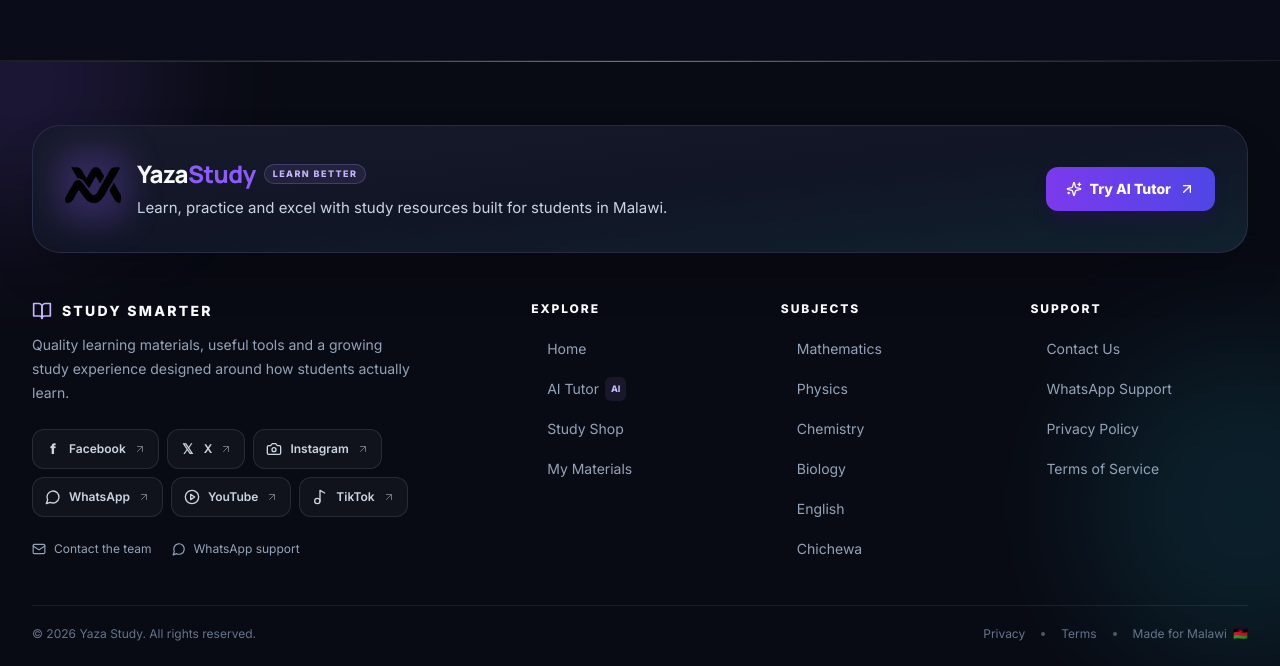
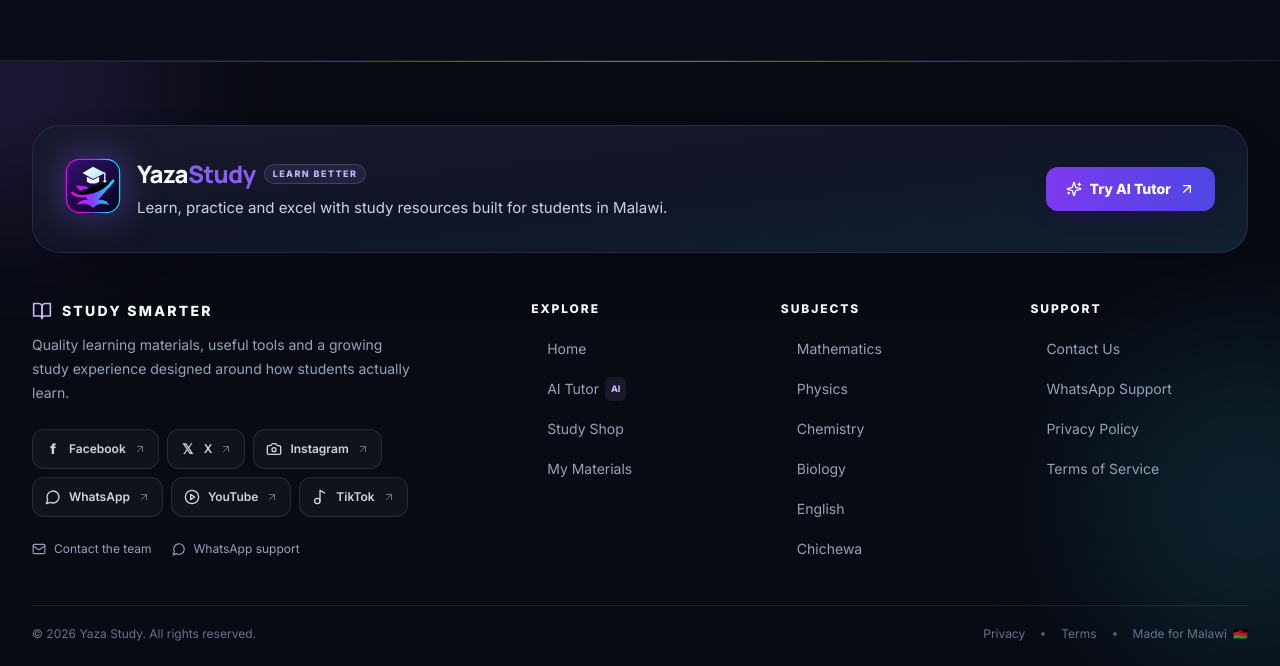
Before and after one commit to Mwri-Initiative/YazaStudy, a Next.js app: page / in a window 1280 px wide. Shown: the part 2948-3614 px from the top of the page. Built offline with nearby package versions, Linux system fonts and the light colour scheme; no server answers.

Commit message:
Replace legacy footer logo with Yaza Study brand icon

```diff
--- a/src/components/Footer.tsx
+++ b/src/components/Footer.tsx
@@ -74,7 +74,7 @@ export default function Footer() {
             <div className="flex min-w-0 items-start gap-4">
               <div className="relative shrink-0">
                 <div className="absolute -inset-2 rounded-2xl bg-violet-500/25 blur-lg" />
-                <Image src="/mwiri-side-logo.png" alt="Yaza Study" width={52} height={52} className="relative h-12 w-12 rounded-2xl object-cover sm:h-14 sm:w-14" />
+                <Image src="/yaza-icon.svg" alt="Yaza Study" width={52} height={52} className="relative h-12 w-12 rounded-2xl object-contain sm:h-14 sm:w-14" />
               </div>
               <div className="min-w-0">
                 <div className="flex flex-wrap items-center gap-2">
```
